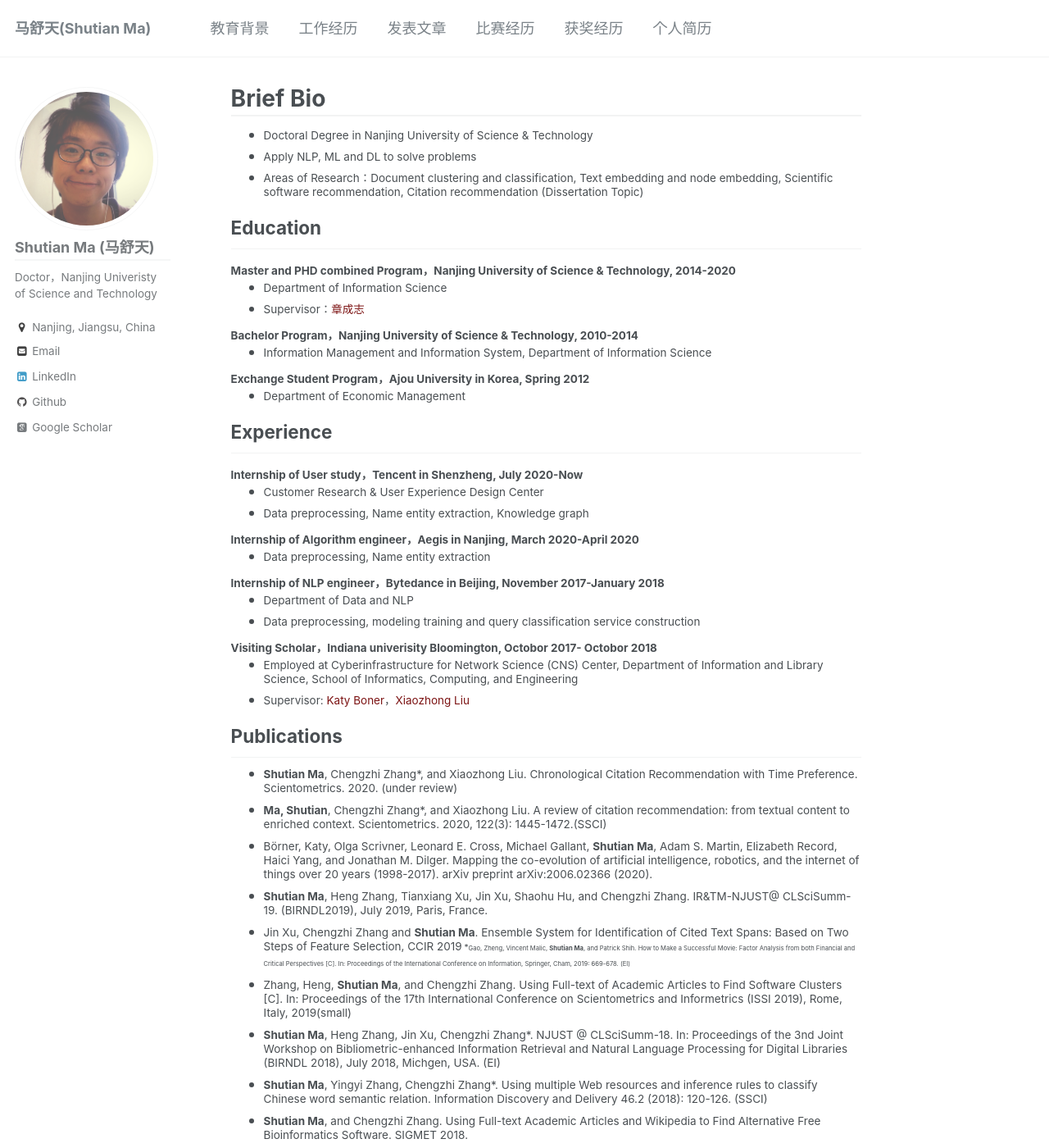
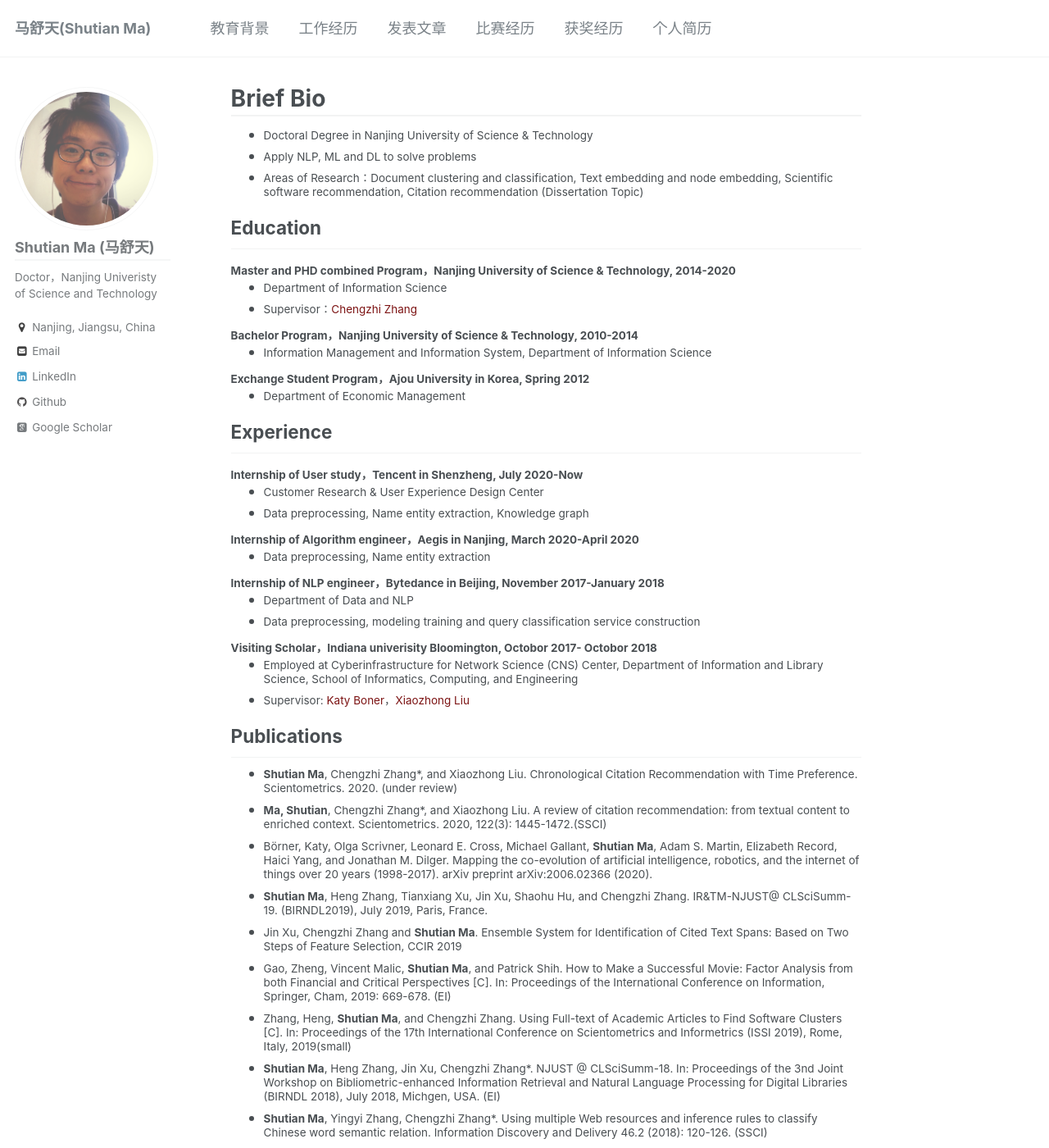
Before and after one commit to michellemashutian/michellemashutian.github.io_old, a Jekyll site: the page built from _pages/about.md, in a window 1280 px wide and 1400 px high. Shown: the whole window at 82% size. Built offline with Jekyll 4.4.1, drawn with Linux system fonts in a browser that asks for light colours; some web fonts are replaced.

Commit message:
Update about.md

```diff
--- a/_pages/about.md
+++ b/_pages/about.md
@@ -44,7 +44,7 @@ h1, h2, h3, h4, h5, h6 {
 <h2 id="research">Education</h2>
 <small>**Master and PHD combined Program，Nanjing University of Science & Technology, 2014-2020**</small>
 * <small>Department of Information Science</small>
-* <small>Supervisor：[章成志](https://www.researchgate.net/profile/Chengzhi_Zhang4)</small>
+* <small>Supervisor：[Chengzhi Zhang](https://www.researchgate.net/profile/Chengzhi_Zhang4)</small>
 
 <small>**Bachelor Program，Nanjing University of Science & Technology, 2010-2014**</small>
 * <small>Information Management and Information System, Department of Information Science</small>
@@ -77,7 +77,7 @@ h1, h2, h3, h4, h5, h6 {
 * <small>Börner, Katy, Olga Scrivner, Leonard E. Cross, Michael Gallant, **Shutian Ma**, Adam S. Martin, Elizabeth Record, Haici Yang, and Jonathan M. Dilger. Mapping the co-evolution of artificial intelligence, robotics, and the internet of things over 20 years (1998-2017). arXiv preprint arXiv:2006.02366 (2020).<small>
 * <small>**Shutian Ma**, Heng Zhang, Tianxiang Xu, Jin Xu, Shaohu Hu, and Chengzhi Zhang. IR&TM-NJUST@ CLSciSumm-19. (BIRNDL2019), July 2019, Paris, France.<small>
 * <small>Jin Xu, Chengzhi Zhang and **Shutian Ma**. Ensemble System for Identification of Cited Text Spans: Based on Two Steps of Feature Selection, CCIR 2019<small>
-*<small>Gao, Zheng, Vincent Malic, **Shutian Ma**, and Patrick Shih. How to Make a Successful Movie: Factor Analysis from both Financial and Critical Perspectives [C]. In: Proceedings of the International Conference on Information, Springer, Cham, 2019: 669-678. (EI)<small>
+* <small>Gao, Zheng, Vincent Malic, **Shutian Ma**, and Patrick Shih. How to Make a Successful Movie: Factor Analysis from both Financial and Critical Perspectives [C]. In: Proceedings of the International Conference on Information, Springer, Cham, 2019: 669-678. (EI)<small>
 * <small>Zhang, Heng, **Shutian Ma**, and Chengzhi Zhang. Using Full-text of Academic Articles to Find Software Clusters [C]. In: Proceedings of the 17th International Conference on Scientometrics and Informetrics (ISSI 2019), Rome, Italy, 2019(small)<small>
 * <small>**Shutian Ma**, Heng Zhang, Jin Xu, Chengzhi Zhang*. NJUST @ CLSciSumm-18. In: Proceedings of the 3nd Joint Workshop on Bibliometric-enhanced Information Retrieval and Natural Language Processing for Digital Libraries (BIRNDL 2018), July 2018, Michgen, USA. (EI)<small>
 * <small>**Shutian Ma**, Yingyi Zhang, Chengzhi Zhang*. Using multiple Web resources and inference rules to classify Chinese word semantic relation. Information Discovery and Delivery 46.2 (2018): 120-126. (SSCI)<small>
```
